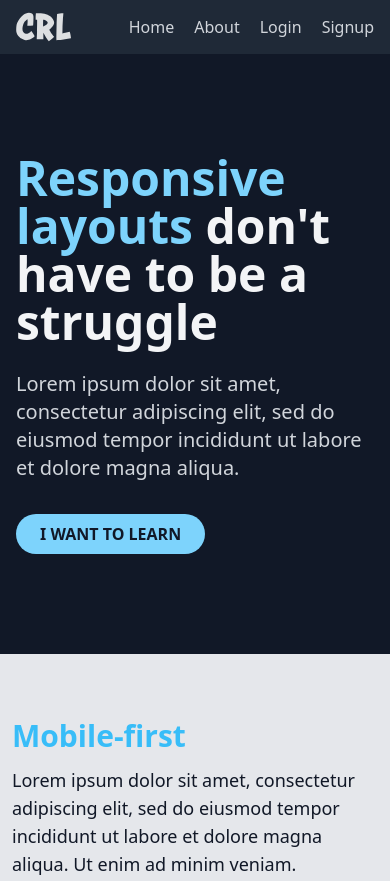
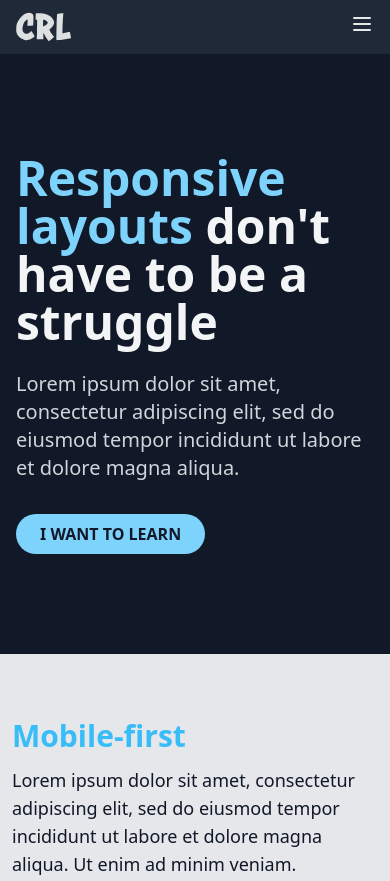
Before and after one commit to aqibrazzza/CRL-with-tailwind, a website built with Vite: page index.html in a window 390 px wide. Shown: the top 881 px of the page. Built offline with nearby package versions, Linux system fonts and the light colour scheme.

Commit message:
created a responsive navbar

```diff
--- a/index.html
+++ b/index.html
@@ -8,16 +8,22 @@
 </head>
 <body>
   <header>
-    <nav class="bg-gray-800 flex justify-between px-4 py-3 lg:px-24 2xl:px-40">
-      <div class="">
+    <nav class="bg-gray-800 flex flex-col justify-between px-4 py-3 lg:px-24 2xl:px-40 md:flex-row">
+      <div class="flex justify-between md:w-fit">
         <img src="./images/logo.svg" alt="logo">
+        <svg xmlns="http://www.w3.org/2000/svg" class="hamburger h-6 w-6 md:hidden text-gray-200" fill="none" viewBox="0 0 24 24" stroke="currentColor" stroke-width="2">
+          <path stroke-linecap="round" stroke-linejoin="round" d="M4 6h16M4 12h16M4 18h16" />
+        </svg>
       </div>
-      <div class="flex justify-between text-gray-300">
-        <ul class="flex space-x-5 items-center">
-          <li class="hover:text-sky-300 active:opacity-90 cursor-pointer">Home</li>
+      <div class="menu hidden mx-auto text-center text-gray-300 my-5 md:flex md:m-0">
+        <ul class="space-y-5 md:flex md:space-y-0 md:space-x-5 md:items-center">
+          <li class="hover:text-sky-300 active:opacity-90 cursor-pointer m-0 p-0 leading-none">Home</li>
           <li class="hover:text-sky-300 active:opacity-90 cursor-pointer">About</li>
+          <li class="hover:text-sky-300 active:opacity-90 cursor-pointer">Contact</li>
+        </ul>
+        <ul class="space-y-5 mt-10 md:flex md:items-center md:space-y-0 md:mt-0 md:ml-12 md:space-x-5">
           <li class="hover:text-sky-300 active:opacity-90 cursor-pointer">Login</li>
-          <li class="hover:text-sky-300 active:opacity-90 cursor-pointer">Signup</li>
+          <li class="bg-sky-300 py-1 px-4 rounded-full w-fit text-gray-900 font-bold hover:bg-sky-400 active:bg-sky-300 cursor-pointer">Signup</li>
         </ul>
       </div>
   </nav>
@@ -110,9 +116,14 @@
         </div>
       </div>
     </footer>
+  </main>
+  <script>
+  const hamburger = document.querySelector('.hamburger');
+  hamburger.addEventListener('click', ()=>{
+    console.log('icon clicked')
+    document.querySelector('.menu').classList.toggle('hidden')
+  })
 
-
-
-  </main>
+  </script>
 </body>
 </html>
```
